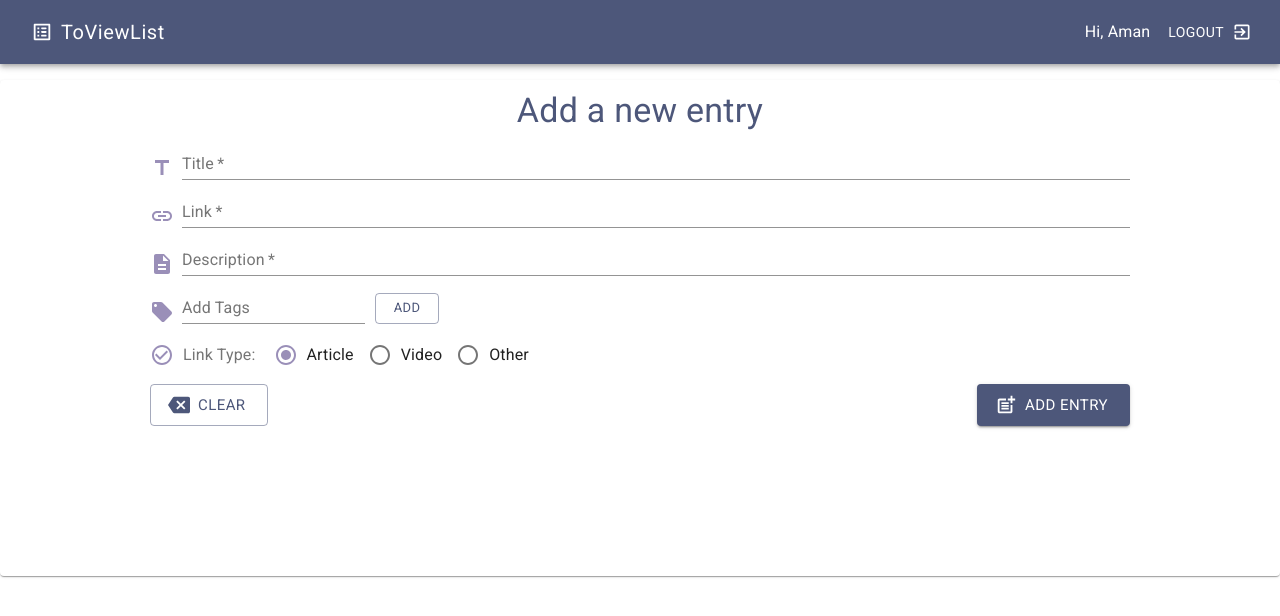
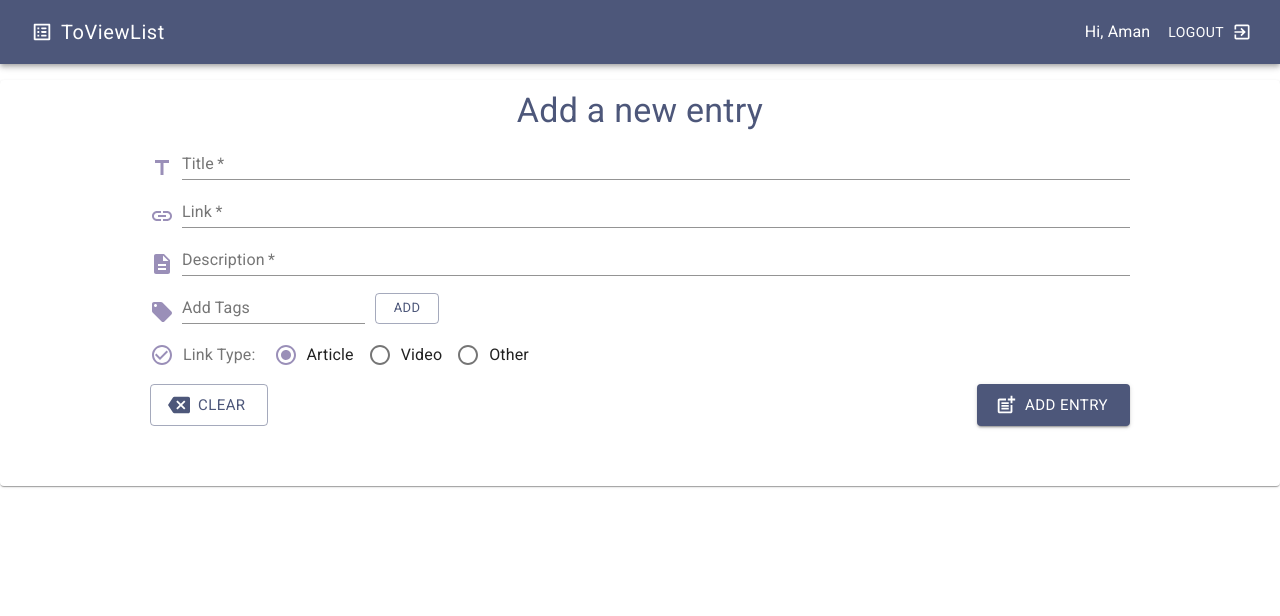
Before and after one commit to amand33p/to-view-list, a React (Create React App) app in the folder client/: page /add_update in a window 1280 px wide. Shown: the top 616 px of the page. Built offline with nearby package versions, Linux system fonts and the light colour scheme.

Commit message:
minor fixes

```diff
--- a/client/src/styles/muiStyles.js
+++ b/client/src/styles/muiStyles.js
@@ -9,6 +9,7 @@ export const useFormStyles = makeStyles((theme) => ({
     [theme.breakpoints.up('sm')]: {
       padding: 150,
       paddingTop: 10,
+      paddingBottom: 60,
     },
     paddingTop: 10,
   },
```
